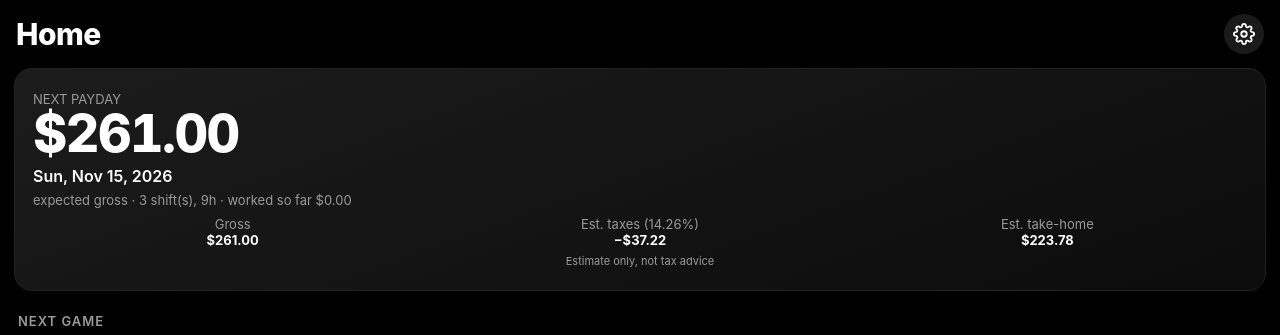
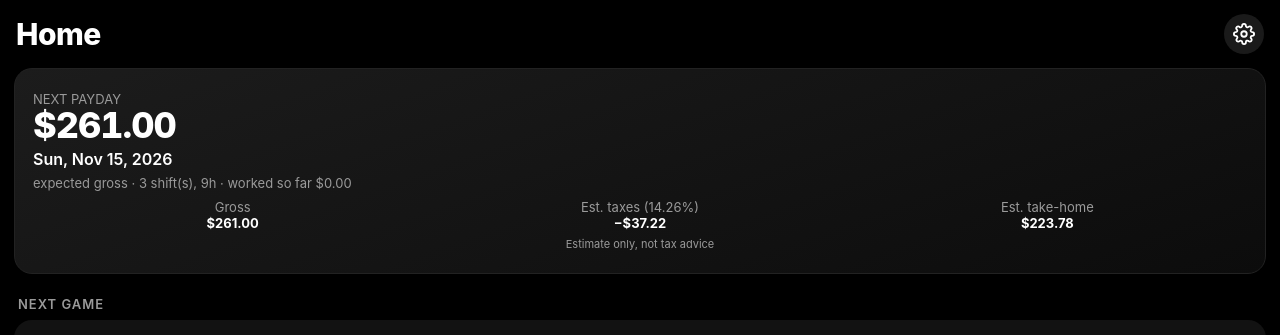
Before and after one commit to TylerBoylan/Penalty-Tracker, a plain HTML site: page gigs/index.html in a window 1280 px wide. Shown: the top 335 px of the page. Drawn offline with Linux system fonts and the light colour scheme.

Commit message:
Smaller payday amount

```diff
--- a/gigs/index.html
+++ b/gigs/index.html
@@ -25,7 +25,7 @@ input,select,textarea{font:inherit;font-size:17px;width:100%;min-height:46px;bor
 input[type=checkbox]{-webkit-appearance:checkbox;appearance:auto}
 textarea{min-height:70px;padding:10px}
 label{font-size:12px;color:var(--mut);display:block;margin:10px 2px 4px}
-.big{font-size:52px;font-weight:800;letter-spacing:-1.5px;font-variant-numeric:tabular-nums;line-height:1.05}
+.big{font-size:36px;font-weight:800;letter-spacing:-1px;font-variant-numeric:tabular-nums;line-height:1.05}
 .sub{color:var(--mut);font-size:13px}
 .hero{padding:22px 18px;background:linear-gradient(160deg,#1c1c1c,#0c0c0c);border:1px solid #222}
 .grid{display:grid;grid-template-columns:1fr 1fr;gap:10px}
```
